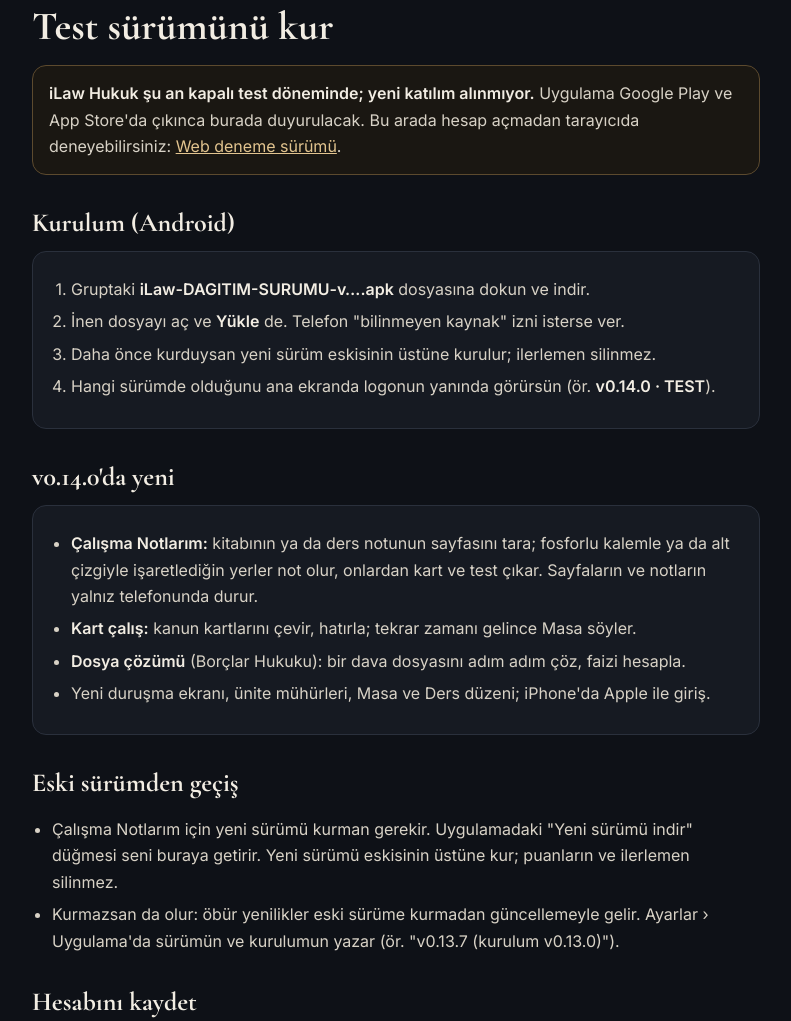
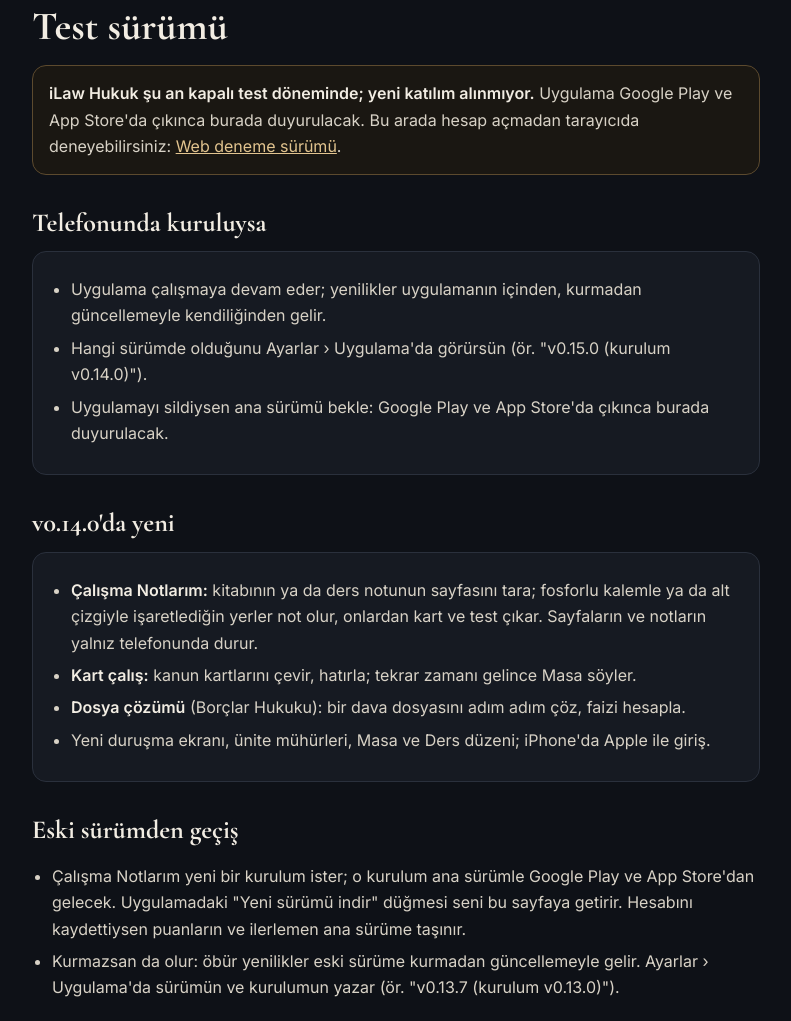
Before and after one commit to ilawhukuk/ilawhukuk.github.io, a plain HTML site: page indir.html in a window 1280 px wide. Shown: the part 116-1137 px from the top of the page, without its empty margins (244-1035 px from the left). Drawn offline with Linux system fonts and the light colour scheme.

Commit message:
Test sürümü sayfası: WhatsApp grubundaki eski kurulum adımları (APK ve TestFlight bağlantısı) kalktı; kurulu olanlar için güncelleme bilgisi; yeni kurulum ana sürümle mağazalardan (18 Kasım 2026)
Co-Authored-By: Claude Opus 5.5 <noreply@anthropic.com>

```diff
--- a/indir.html
+++ b/indir.html
@@ -4,7 +4,7 @@
 <meta charset="utf-8">
 <meta name="viewport" content="width=device-width, initial-scale=1">
 <title>İndir · iLaw Hukuk</title>
-<meta name="description" content="iLaw Hukuk test sürümünü kurma ve güncelleme (Android ve iPhone).">
+<meta name="description" content="iLaw Hukuk test sürümü: güncellemeler ve hesap kaydı (Android ve iPhone).">
 <link rel="icon" href="favicon.png">
 <link rel="stylesheet" href="fonts/yazitipi.css">
 <style>
@@ -34,19 +34,18 @@
     <a href="./" class="brand">iLaw<small>HUKUK</small></a>
   </header>
 
-  <h1>Test sürümünü kur</h1>
+  <h1>Test sürümü</h1>
   <p class="note"><strong>iLaw Hukuk şu an kapalı test döneminde; yeni katılım alınmıyor.</strong> Uygulama Google Play
     ve App Store'da çıkınca burada duyurulacak. Bu arada hesap açmadan tarayıcıda deneyebilirsiniz:
     <a href="dene/">Web deneme sürümü</a>.</p>
 
-  <h2>Kurulum (Android)</h2>
+  <h2>Telefonunda kuruluysa</h2>
   <div class="card">
-    <ol>
-      <li>Gruptaki <strong>iLaw-DAGITIM-SURUMU-v….apk</strong> dosyasına dokun ve indir.</li>
-      <li>İnen dosyayı aç ve <strong>Yükle</strong> de. Telefon "bilinmeyen kaynak" izni isterse ver.</li>
-      <li>Daha önce kurduysan yeni sürüm eskisinin üstüne kurulur; ilerlemen silinmez.</li>
-      <li>Hangi sürümde olduğunu ana ekranda logonun yanında görürsün (ör. <strong>v0.14.0 · TEST</strong>).</li>
-    </ol>
+    <ul>
+      <li>Uygulama çalışmaya devam eder; yenilikler uygulamanın içinden, kurmadan güncellemeyle kendiliğinden gelir.</li>
+      <li>Hangi sürümde olduğunu Ayarlar › Uygulama'da görürsün (ör. "v0.15.0 (kurulum v0.14.0)").</li>
+      <li>Uygulamayı sildiysen ana sürümü bekle: Google Play ve App Store'da çıkınca burada duyurulacak.</li>
+    </ul>
   </div>
   <div data-goster="v014" hidden>
   <h2>v0.14.0'da yeni</h2>
@@ -61,8 +60,8 @@
   </div>
   <h2>Eski sürümden geçiş</h2>
   <ul>
-    <li>Çalışma Notlarım için yeni sürümü kurman gerekir. Uygulamadaki "Yeni sürümü indir" düğmesi seni buraya getirir.
-      Yeni sürümü eskisinin üstüne kur; puanların ve ilerlemen silinmez.</li>
+    <li>Çalışma Notlarım yeni bir kurulum ister; o kurulum ana sürümle Google Play ve App Store'dan gelecek. Uygulamadaki
+      "Yeni sürümü indir" düğmesi seni bu sayfaya getirir. Hesabını kaydettiysen puanların ve ilerlemen ana sürüme taşınır.</li>
     <li>Kurmazsan da olur: öbür yenilikler eski sürüme kurmadan güncellemeyle gelir. Ayarlar › Uygulama'da sürümün ve
       kurulumun yazar (ör. "v0.13.7 (kurulum v0.13.0)").</li>
   </ul>
@@ -70,12 +69,9 @@
   <div data-goster="iphone" hidden>
   <h2>iPhone</h2>
   <div class="card">
-    <ol>
-      <li>App Store'dan Apple'ın ücretsiz <strong>TestFlight</strong> uygulamasını kur.</li>
-      <li>WhatsApp grubundaki TestFlight bağlantısına dokun (ya da <a id="tf-baglanti" href="#">buradan aç</a>); "Kabul Et",
-        sonra "Yükle".</li>
-      <li>Güncellemeler TestFlight'tan ve uygulamanın kendi kurmadan güncellemesiyle gelir.</li>
-    </ol>
+    <ul>
+      <li>TestFlight'tan kurduysan güncellemeler TestFlight'tan ve uygulamanın kendi kurmadan güncellemesiyle gelir.</li>
+    </ul>
   </div>
   </div>
 
@@ -98,18 +94,15 @@
 </main>
 <script>
   // Sürüme bağlı bölümler sürüm ayarından (surum.json): sayfa her an yayımlanabilir, bölümler zamanı gelince görünür.
-  //   v0.14 bölümleri: latest.version 0.14.0 ya da sonrası olunca (Android APK'sı gruba düşünce operasyon yazar);
-  //   iPhone bölümü: ios.url TestFlight bağlantısı olunca (Apple onayından sonra operasyon yazar).
+  //   v0.14 bölümleri: latest.version 0.14.0 ya da sonrası olunca;
+  //   iPhone bölümü: ios.url TestFlight bağlantısı olunca (bağlantı sayfada gösterilmez; yeni katılım alınmıyor).
   const sonra = (a, b) => { const x = String(a).split('.').map(Number), y = b.split('.').map(Number);
     for (let i = 0; i < 3; i++) if ((x[i] || 0) !== y[i]) return (x[i] || 0) > y[i]; return true; };
   const goster = ad => document.querySelectorAll(`[data-goster="${ad}"]`).forEach(e => { e.hidden = false; });
   fetch('surum.json', { cache: 'no-store' }).then(r => r.json()).then(c => {
     if (c && c.latest && sonra(c.latest.version, '0.14.0')) goster('v014');
     const url = c && c.ios && c.ios.url;
-    if (url && /^https:\/\/testflight\.apple\.com\//.test(url)) {
-      document.getElementById('tf-baglanti').href = url;
-      goster('iphone');
-    }
+    if (url && /^https:\/\/testflight\.apple\.com\//.test(url)) goster('iphone');
   }).catch(() => {});
 </script>
 </body>
```
